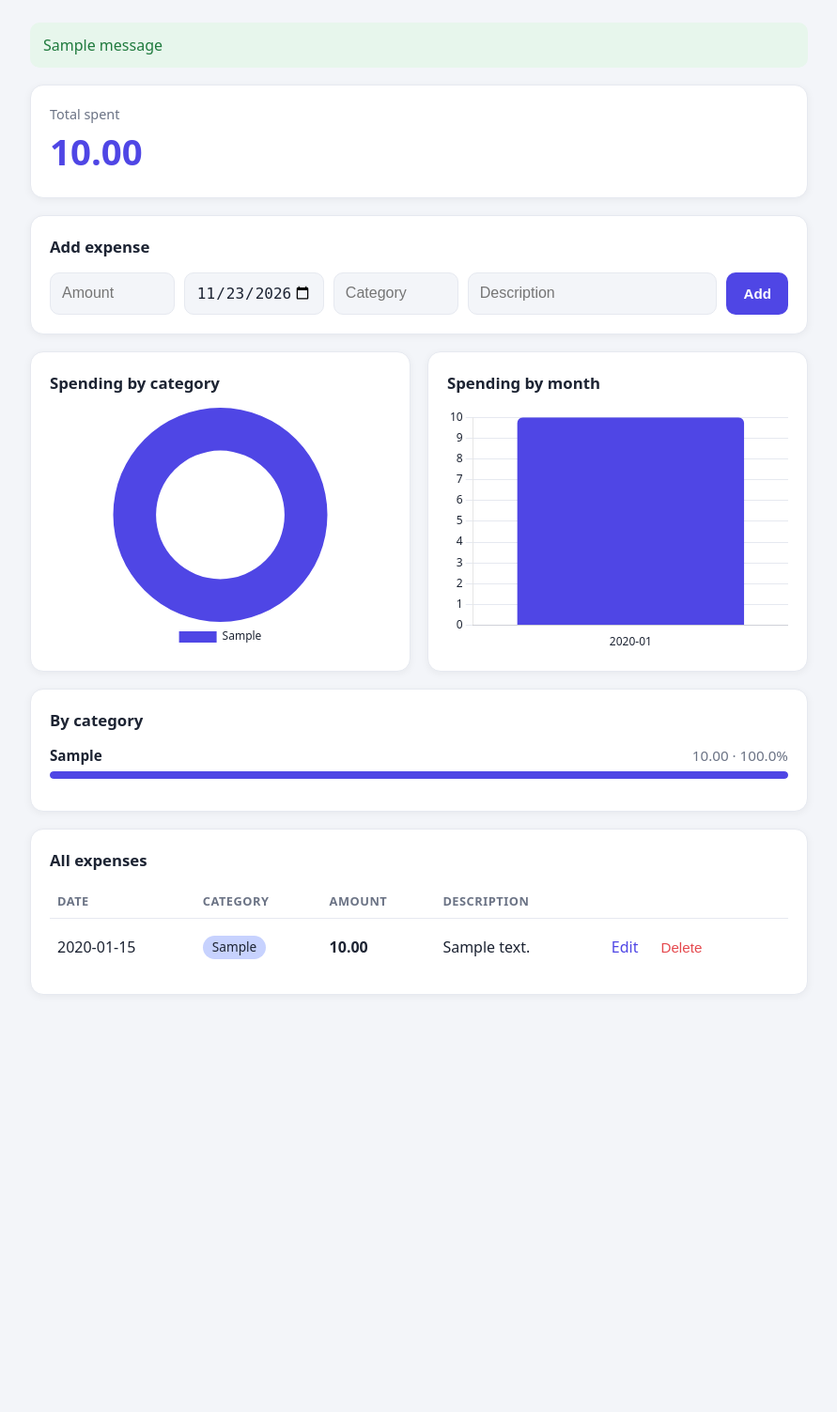
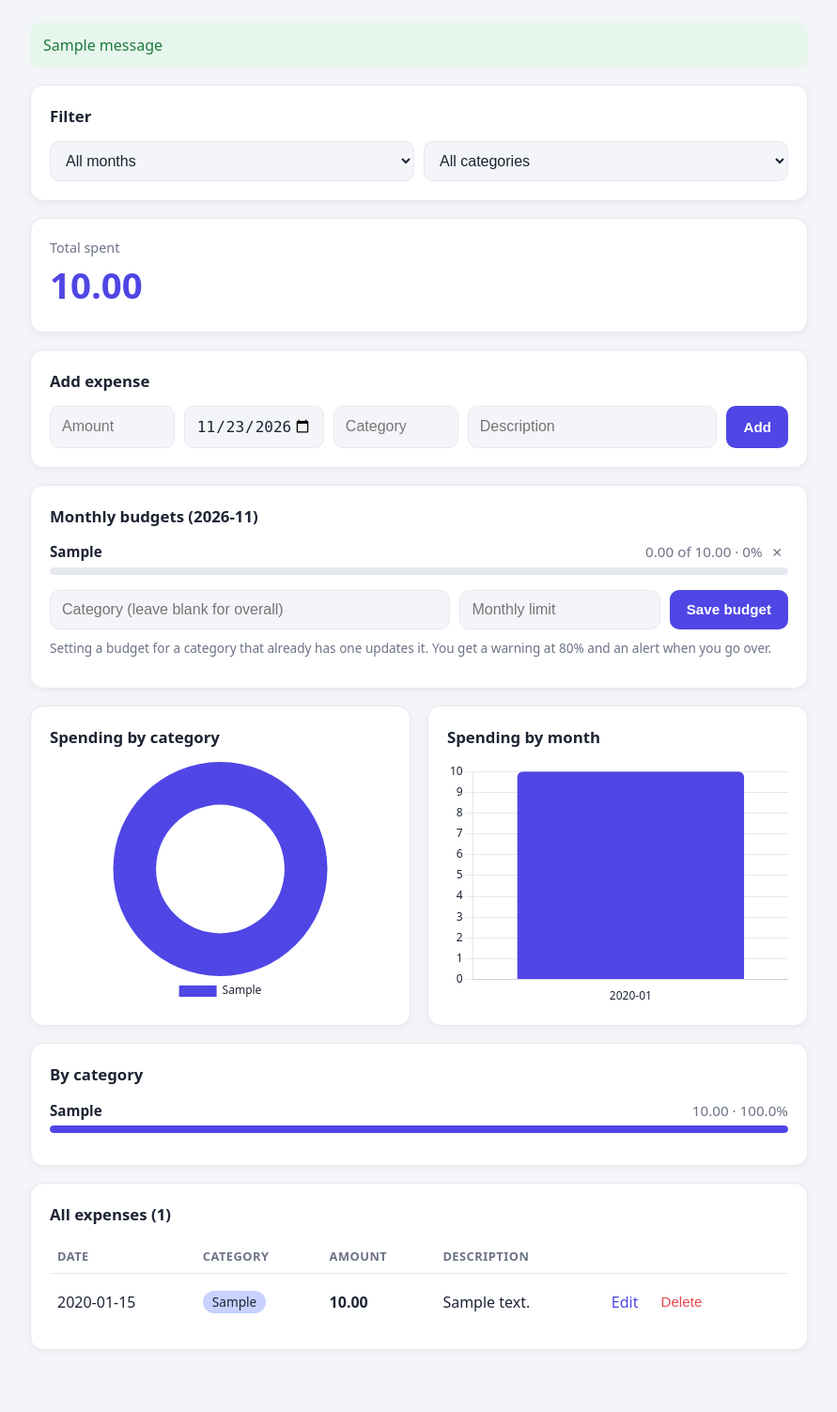
Before and after one commit to Roycline-ux/expense-tracker, a Flask app: page / in a window 1280 px wide. Shown: the part 130-1633 px from the top of the page at 94% size, without its empty margins (194-1085 px from the left). Before the commit the page ends 1189 px from the top, so only its background shows below. Run offline with Flask 3, Linux system fonts and the light colour scheme; the visitor is signed in with stand-in values (Sample User, id 1); tables that the repository leaves empty hold one stand-in row (values such as "Sample post"); one stand-in notice (Sample message) is shown.

Commit message:
Add filters,budgets and alerts

```diff
--- a/app.py
+++ b/app.py
@@ -16,6 +16,9 @@ app.secret_key = os.environ.get("SECRET_KEY", "dev-only-change-me")
 ALLOW_REGISTRATION = os.environ.get("ALLOW_REGISTRATION", "1") == "1"
 
 USERNAME_RE = re.compile(r"[A-Za-z0-9_]{3,30}")
+MONTH_RE = re.compile(r"\d{4}-\d{2}")
+
+WARN_AT = 80  # percent of budget that triggers a warning
 
 BASE_DIR = os.path.dirname(os.path.abspath(__file__))
 DB_FILE = os.path.join(BASE_DIR, "expenses.db")
@@ -61,12 +64,23 @@ def init_db():
             )
             """
         )
-        # Upgrade an older expenses table that has no user_id column
         columns = [row["name"] for row in conn.execute("PRAGMA table_info(expenses)")]
         if "user_id" not in columns:
             conn.execute("ALTER TABLE expenses ADD COLUMN user_id INTEGER")
         conn.execute(
             "CREATE INDEX IF NOT EXISTS idx_expenses_user ON expenses(user_id)"
+        )
+        # category '' means the overall monthly budget
+        conn.execute(
+            """
+            CREATE TABLE IF NOT EXISTS budgets (
+                id INTEGER PRIMARY KEY AUTOINCREMENT,
+                user_id INTEGER NOT NULL,
+                category TEXT NOT NULL DEFAULT '',
+                amount REAL NOT NULL,
+                UNIQUE (user_id, category)
+            )
+            """
         )
 
 
@@ -124,7 +138,6 @@ def register():
                     )
                     new_id = cur.lastrowid
                     if is_first:
-                        # The first account inherits any older expenses
                         conn.execute(
                             "UPDATE expenses SET user_id = ? WHERE user_id IS NULL",
                             (new_id,),
@@ -169,39 +182,134 @@ def logout():
     return redirect(url_for("login"))
 
 
+def build_budget_status(conn, uid, this_month):
+    """Compare this month's spending with each budget."""
+    rows = conn.execute(
+        """
+        SELECT category, SUM(amount) AS spent
+        FROM expenses
+        WHERE user_id = ? AND substr(date, 1, 7) = ?
+        GROUP BY category
+        """,
+        (uid, this_month),
+    ).fetchall()
+    spent_by_cat = {r["category"]: r["spent"] for r in rows}
+    overall_spent = sum(spent_by_cat.values())
+
+    budgets = conn.execute(
+        "SELECT * FROM budgets WHERE user_id = ? "
+        "ORDER BY (category = '') DESC, category",
+        (uid,),
+    ).fetchall()
+
+    status = []
+    for b in budgets:
+        spent = overall_spent if b["category"] == "" else spent_by_cat.get(b["category"], 0)
+        limit = b["amount"]
+        pct = spent / limit * 100 if limit else 0
+        if pct > 100:
+            level = "over"
+        elif pct >= WARN_AT:
+            level = "warn"
+        else:
+            level = "ok"
+        status.append({
+            "id": b["id"],
+            "label": b["category"] or "Overall",
+            "spent": spent,
+            "limit": limit,
+            "pct": pct,
+            "bar": min(pct, 100),
+            "level": level,
+        })
+    return status
+
+
 @app.route("/")
 @login_required
 def index():
     uid = g.user["id"]
+    today = date.today().isoformat()
+    this_month = today[:7]
+
+    month = request.args.get("month", "")
+    if not MONTH_RE.fullmatch(month):
+        month = ""
+    category = request.args.get("category", "").strip().lower()
+
+    where = "user_id = ?"
+    params = [uid]
+    if month:
+        where += " AND substr(date, 1, 7) = ?"
+        params.append(month)
+    if category:
+        where += " AND category = ?"
+        params.append(category)
+
+    # The monthly chart ignores the month filter but keeps the category filter
+    chart_where = "user_id = ?"
+    chart_params = [uid]
+    if category:
+        chart_where += " AND category = ?"
+        chart_params.append(category)
+
     with get_connection() as conn:
         expenses = conn.execute(
-            "SELECT * FROM expenses WHERE user_id = ? ORDER BY date DESC, id DESC",
-            (uid,),
+            f"SELECT * FROM expenses WHERE {where} ORDER BY date DESC, id DESC",
+            params,
         ).fetchall()
         total = conn.execute(
-            "SELECT COALESCE(SUM(amount), 0) FROM expenses WHERE user_id = ?",
-            (uid,),
+            f"SELECT COALESCE(SUM(amount), 0) FROM expenses WHERE {where}",
+            params,
         ).fetchone()[0]
         categories = conn.execute(
-            """
+            f"""
             SELECT category, SUM(amount) AS cat_total
             FROM expenses
-            WHERE user_id = ?
+            WHERE {where}
             GROUP BY category
             ORDER BY cat_total DESC
             """,
-            (uid,),
+            params,
         ).fetchall()
         months = conn.execute(
-            """
+            f"""
             SELECT substr(date, 1, 7) AS month, SUM(amount) AS month_total
             FROM expenses
-            WHERE user_id = ?
+            WHERE {chart_where}
             GROUP BY month
             ORDER BY month
             """,
-            (uid,),
+            chart_params,
         ).fetchall()
+        month_options = [
+            r["m"] for r in conn.execute(
+                "SELECT DISTINCT substr(date, 1, 7) AS m FROM expenses "
+                "WHERE user_id = ? ORDER BY m DESC",
+                (uid,),
+            )
+        ]
+        category_options = [
+            r["category"] for r in conn.execute(
+                "SELECT DISTINCT category FROM expenses "
+                "WHERE user_id = ? ORDER BY category",
+                (uid,),
+            )
+        ]
+        budget_status = build_budget_status(conn, uid, this_month)
+
+    alerts = []
+    for b in budget_status:
+        if b["level"] == "over":
+            alerts.append({
+                "level": "over",
+                "text": f"Over budget: {b['label']} is at {b['spent']:,.2f} of {b['limit']:,.2f} this month.",
+            })
+        elif b["level"] == "warn":
+            alerts.append({
+                "level": "warn",
+                "text": f"Close to budget: {b['label']} has used {b['pct']:.0f}% ({b['spent']:,.2f} of {b['limit']:,.2f}).",
+            })
 
     chart_data = {
         "cat_labels": [c["category"] for c in categories],
@@ -216,7 +324,15 @@ def index():
         total=total,
         categories=categories,
         chart_data=chart_data,
-        today=date.today().isoformat(),
+        today=today,
+        this_month=this_month,
+        month=month,
+        category=category,
+        month_options=month_options,
+        category_options=category_options,
+        budget_status=budget_status,
+        alerts=alerts,
+        warn_at=WARN_AT,
     )
 
 
@@ -307,6 +423,45 @@ def delete(expense_id):
     return redirect(url_for("index"))
 
 
+@app.route("/budget", methods=["POST"])
+@login_required
+def set_budget():
+    category = request.form.get("category", "").strip().lower()
+    try:
+        amount = float(request.form["amount"])
+    except (ValueError, KeyError):
+        flash("Please enter a valid budget amount.")
+        return redirect(url_for("index"))
+
+    if amount <= 0:
+        flash("Budget must be greater than zero.")
+        return redirect(url_for("index"))
+
+    with get_connection() as conn:
+        conn.execute(
+            """
+            INSERT INTO budgets (user_id, category, amount)
+            VALUES (?, ?, ?)
+            ON CONFLICT(user_id, category) DO UPDATE SET amount = excluded.amount
+            """,
+            (g.user["id"], category, amount),
+        )
+    flash("Budget saved.")
+    return redirect(url_for("index"))
+
+
+@app.route("/budget/delete/<int:budget_id>", methods=["POST"])
+@login_required
+def delete_budget(budget_id):
+    with get_connection() as conn:
+        conn.execute(
+            "DELETE FROM budgets WHERE id = ? AND user_id = ?",
+            (budget_id, g.user["id"]),
+        )
+    flash("Budget removed.")
+    return redirect(url_for("index"))
+
+
 init_db()
 
 if __name__ == "__main__":
--- a/templates/index.html
+++ b/templates/index.html
@@ -16,6 +16,11 @@
       --danger: #e5484d;
       --success-bg: #e7f6ec;
       --success-text: #1f7a3d;
+      --warn-bg: #fff4dc;
+      --warn-text: #8a5a00;
+      --warn: #f59e0b;
+      --over-bg: #fdecec;
+      --over-text: #b42318;
       --bar: #c7d2fe;
     }
     @media (prefers-color-scheme: dark) {
@@ -30,6 +35,11 @@
         --danger: #f0686c;
         --success-bg: #173826;
         --success-text: #7be0a1;
+        --warn-bg: #3a2e12;
+        --warn-text: #f5c76b;
+        --warn: #f59e0b;
+        --over-bg: #3a1c1e;
+        --over-text: #f0868a;
         --bar: #3b4270;
       }
     }
@@ -55,6 +65,7 @@
       box-shadow: 0 2px 8px rgba(0, 0, 0, 0.05);
     }
     .card h2 { margin: 0 0 14px; font-size: 1.05rem; }
+    .hint { color: var(--muted); font-size: 0.85rem; margin: 0 0 12px; }
 
     .total-label { color: var(--muted); font-size: 0.9rem; }
     .total { font-size: 2.4rem; font-weight: 700; color: var(--primary); }
@@ -67,9 +78,14 @@
       margin-bottom: 18px;
       font-weight: 500;
     }
+    .alert { padding: 12px 14px; border-radius: 10px; margin-bottom: 12px; font-weight: 500; }
+    .alert.warn { background: var(--warn-bg); color: var(--warn-text); }
+    .alert.over { background: var(--over-bg); color: var(--over-text); }
 
     form.add { display: grid; grid-template-columns: 1fr 1fr 1fr 2fr auto; gap: 10px; }
-    input {
+    form.budget { display: grid; grid-template-columns: 2fr 1fr auto; gap: 10px; margin-top: 16px; }
+    form.filter { display: flex; flex-wrap: wrap; gap: 10px; align-items: center; }
+    input, select {
       padding: 11px 12px;
       border: 1px solid var(--border);
       border-radius: 10px;
@@ -78,7 +94,8 @@
       font-size: 1rem;
       width: 100%;
     }
-    input:focus { outline: 2px solid var(--primary); border-color: transparent; }
+    form.filter select { width: auto; min-width: 150px; flex: 1; }
+    input:focus, select:focus { outline: 2px solid var(--primary); border-color: transparent; }
 
     button {
       padding: 11px 18px;
@@ -98,15 +115,24 @@
 
     a.edit { color: var(--primary); text-decoration: none; font-weight: 500; padding: 6px 10px; border-radius: 10px; }
     a.edit:hover { background: rgba(79, 70, 229, 0.12); }
+    a.clear { color: var(--muted); text-decoration: none; font-size: 0.9rem; padding: 6px 4px; }
+    a.clear:hover { color: var(--text); }
     .actions { display: flex; align-items: center; gap: 4px; }
     .actions form { margin: 0; }
 
     .cat-row { margin-bottom: 14px; }
-    .cat-top { display: flex; justify-content: space-between; font-size: 0.95rem; margin-bottom: 5px; }
+    .cat-top { display: flex; justify-content: space-between; font-size: 0.95rem; margin-bottom: 5px; gap: 8px; }
     .cat-name { text-transform: capitalize; font-weight: 600; }
     .cat-meta { color: var(--muted); }
     .bar { height: 8px; background: var(--border); border-radius: 99px; overflow: hidden; }
     .bar > span { display: block; height: 100%; background: var(--primary); border-radius: 99px; }
+    .bar > span.warn { background: var(--warn); }
+    .bar > span.over { background: var(--danger); }
+    .cat-meta.warn { color: var(--warn-text); font-weight: 600; }
+    .cat-meta.over { color: var(--over-text); font-weight: 600; }
+    .budget-del { display: inline; margin: 0; }
+    .budget-del button { background: transparent; color: var(--muted); padding: 0 6px; font-size: 0.85rem; font-weight: 500; }
+    .budget-del button:hover { background: transparent; color: var(--danger); }
 
     .table-wrap { overflow-x: auto; }
     table { width: 100%; border-collapse: collapse; min-width: 560px; }
@@ -138,7 +164,8 @@
     .chart-box { position: relative; height: 260px; }
 
     @media (max-width: 640px) {
-      form.add { grid-template-columns: 1fr; }
+      form.add, form.budget { grid-template-columns: 1fr; }
+      form.filter select { width: 100%; }
       .total { font-size: 2rem; }
       .charts { grid-template-columns: 1fr; }
     }
@@ -160,8 +187,39 @@
       {% endfor %}
     {% endwith %}
 
+    {% for a in alerts %}
+      <div class="alert {{ a.level }}">{{ a.text }}</div>
+    {% endfor %}
+
     <div class="card">
-      <div class="total-label">Total spent</div>
+      <h2>Filter</h2>
+      <form class="filter" method="GET" action="{{ url_for('index') }}">
+        <select name="month" onchange="this.form.submit()">
+          <option value="">All months</option>
+          {% for m in month_options %}
+            <option value="{{ m }}" {% if m == month %}selected{% endif %}>{{ m }}</option>
+          {% endfor %}
+        </select>
+        <select name="category" onchange="this.form.submit()">
+          <option value="">All categories</option>
+          {% for c in category_options %}
+            <option value="{{ c }}" {% if c == category %}selected{% endif %}>{{ c|capitalize }}</option>
+          {% endfor %}
+        </select>
+        {% if month or category %}
+          <a class="clear" href="{{ url_for('index') }}">Clear filters</a>
+        {% endif %}
+        <noscript><button type="submit">Apply</button></noscript>
+      </form>
+    </div>
+
+    <div class="card">
+      <div class="total-label">
+        Total spent
+        {% if month or category %}
+          (filtered{% if month %}: {{ month }}{% endif %}{% if category %}{% if month %}, {% else %}: {% endif %}{{ category }}{% endif %})
+        {% endif %}
+      </div>
       <div class="total">{{ "{:,.2f}".format(total) }}</div>
     </div>
 
@@ -174,6 +232,40 @@
         <input type="text" name="description" placeholder="Description">
         <button type="submit">Add</button>
       </form>
+    </div>
+
+    <div class="card">
+      <h2>Monthly budgets ({{ this_month }})</h2>
+      {% if budget_status %}
+        {% for b in budget_status %}
+          <div class="cat-row">
+            <div class="cat-top">
+              <span class="cat-name">{{ b.label }}</span>
+              <span class="cat-meta {{ b.level }}">
+                {{ "{:,.2f}".format(b.spent) }} of {{ "{:,.2f}".format(b.limit) }}
+                &middot; {{ "%.0f"|format(b.pct) }}%
+                {% if b.level == 'over' %}(over){% elif b.level == 'warn' %}(close){% endif %}
+                <form class="budget-del" method="POST" action="{{ url_for('delete_budget', budget_id=b.id) }}"
+                      onsubmit="return confirm('Remove this budget?');">
+                  <button type="submit" title="Remove budget">&#10005;</button>
+                </form>
+              </span>
+            </div>
+            <div class="bar"><span class="{{ b.level }}" style="width: {{ b.bar }}%"></span></div>
+          </div>
+        {% endfor %}
+      {% else %}
+        <p class="empty">No budgets yet. Set one below.</p>
+      {% endif %}
+
+      <form class="budget" method="POST" action="{{ url_for('set_budget') }}">
+        <input type="text" name="category" placeholder="Category (leave blank for overall)">
+        <input type="number" name="amount" step="0.01" min="0.01" placeholder="Monthly limit" required>
+        <button type="submit">Save budget</button>
+      </form>
+      <p class="hint" style="margin-top:10px;">
+        Setting a budget for a category that already has one updates it. You get a warning at {{ warn_at }}% and an alert when you go over.
+      </p>
     </div>
 
     {% if expenses %}
@@ -203,12 +295,12 @@
           </div>
         {% endfor %}
       {% else %}
-        <p class="empty">No data yet.</p>
+        <p class="empty">No data for this selection.</p>
       {% endif %}
     </div>
 
     <div class="card">
-      <h2>All expenses</h2>
+      <h2>All expenses ({{ expenses|length }})</h2>
       {% if expenses %}
         <div class="table-wrap">
           <table>
@@ -233,7 +325,9 @@
           </table>
         </div>
       {% else %}
-        <p class="empty">No expenses yet. Add your first one above.</p>
+        <p class="empty">
+          {% if month or category %}No expenses match these filters.{% else %}No expenses yet. Add your first one above.{% endif %}
+        </p>
       {% endif %}
     </div>
   </div>
```
